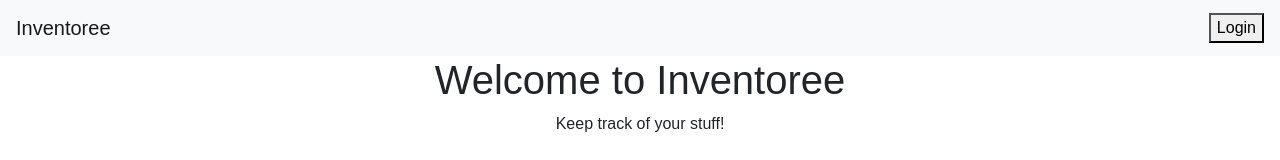
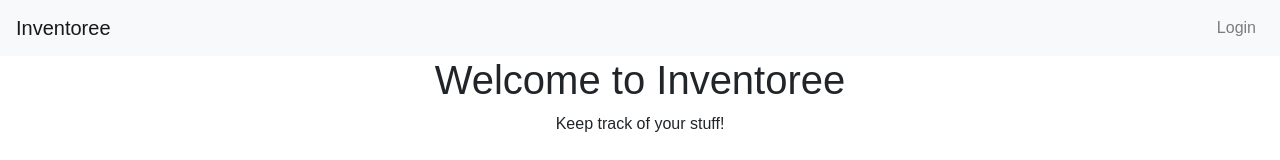
Before and after one commit to chingu-voyage4/Bears-Team-27, a React (Create React App) app in the folder client/: page / in a window 1280 px wide. Shown: the top 160 px of the page. Built offline with nearby package versions, Linux system fonts and the light colour scheme.

Commit message:
conditionally render nav items depending on auth status

```diff
--- a/client/src/App.js
+++ b/client/src/App.js
@@ -23,7 +23,11 @@ class App extends Component {
     return (
       <BrowserRouter>
         <div className="App">
-          <Header login={this.authenticate} signout={this.signout} />
+          <Header
+            isAuthenticated={this.state.isAuthenticated}
+            login={this.authenticate}
+            signout={this.signout}
+          />
           <Route exact path="/" component={Landing} />
           <Route path="/dashboard" component={Dashboard} />
         </div>
--- a/client/src/components/Header.js
+++ b/client/src/components/Header.js
@@ -1,7 +1,31 @@
 import React, { Component } from 'react';
+import { Link } from 'react-router-dom';
 
 class Header extends Component {
   render() {
+    let navItems = (
+      <li key="login" className="nav-item">
+        <a className="nav-link" onClick={this.props.login}>
+          Login
+        </a>
+      </li>
+    );
+
+    if (this.props.isAuthenticated) {
+      navItems = [
+        <li key="dashboard" className="nav-item">
+          <Link to="/dashboard" className="nav-link">
+            Dashboard
+          </Link>
+        </li>,
+        <li key="signout" className="nav-item">
+          <a className="nav-link" onClick={this.props.login}>
+            Signout
+          </a>
+        </li>
+      ];
+    }
+
     return (
       <nav className="navbar navbar-expand-lg navbar-light bg-light justify-content-between">
         <a className="navbar-brand" href="#">
@@ -15,9 +39,7 @@ class Header extends Component {
             </a>
           </li>
           */}
-          <li className="nav-item">
-            <button onClick={this.props.login}>Login</button>
-          </li>
+          {navItems}
         </ul>
       </nav>
     );
```
